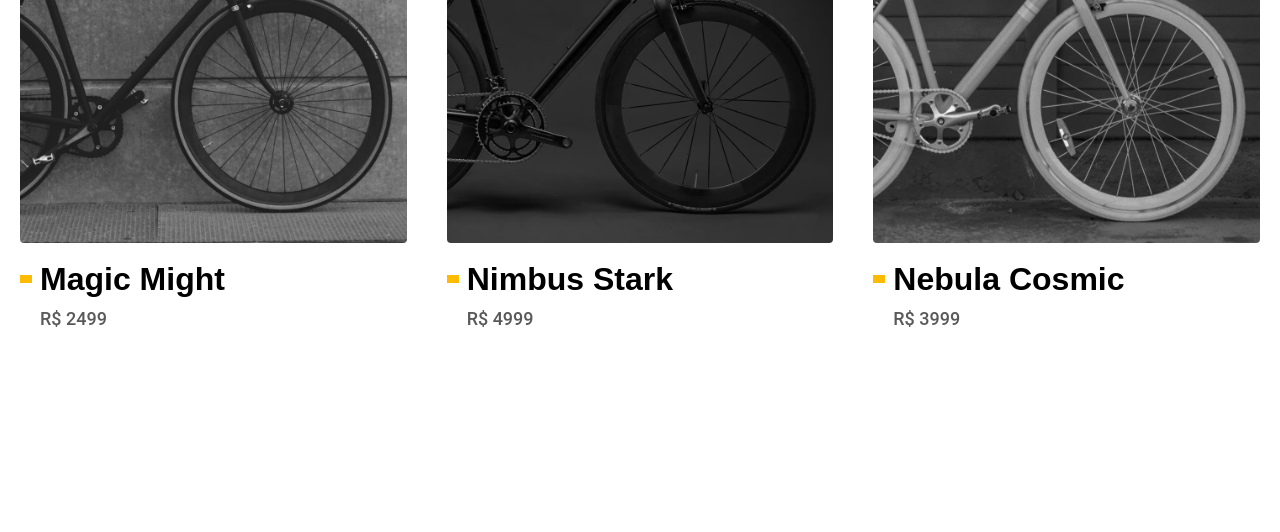
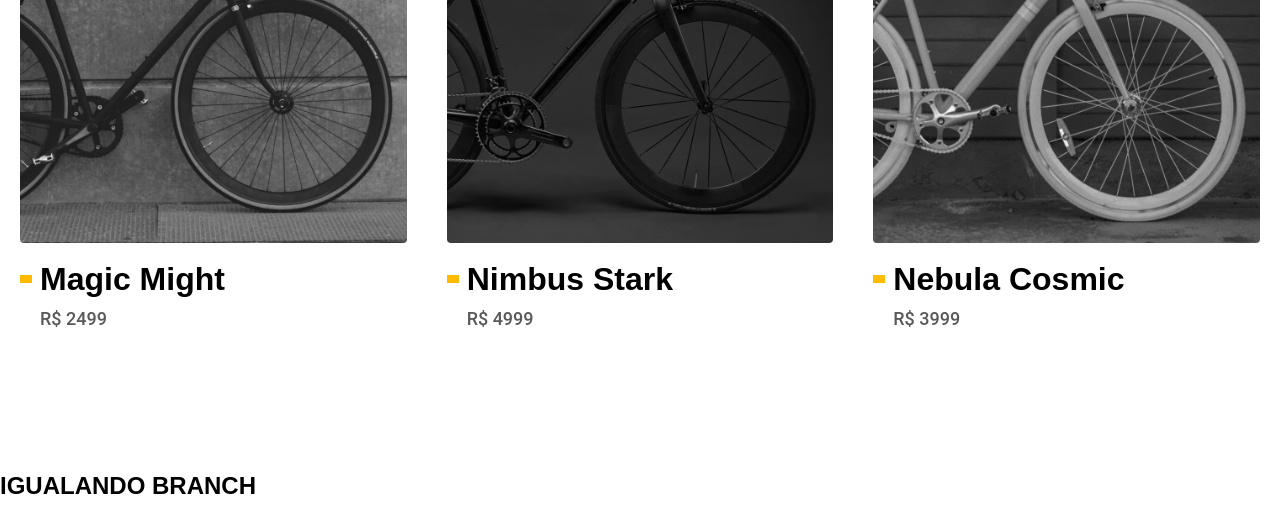
Before and after one commit to FredDupret/bikcraft, a plain HTML site: page index.html in a window 1280 px wide. Shown: the part 1162-1694 px from the top of the page. Drawn offline with Linux system fonts and the light colour scheme.

Commit message:
ajuste branch

```diff
--- a/index.html
+++ b/index.html
@@ -66,6 +66,9 @@
             </li>
         </ul>
     </article>
+
+    <h2>IGUALANDO BRANCH</h2>
+
 </body>
 
 </html>
```
